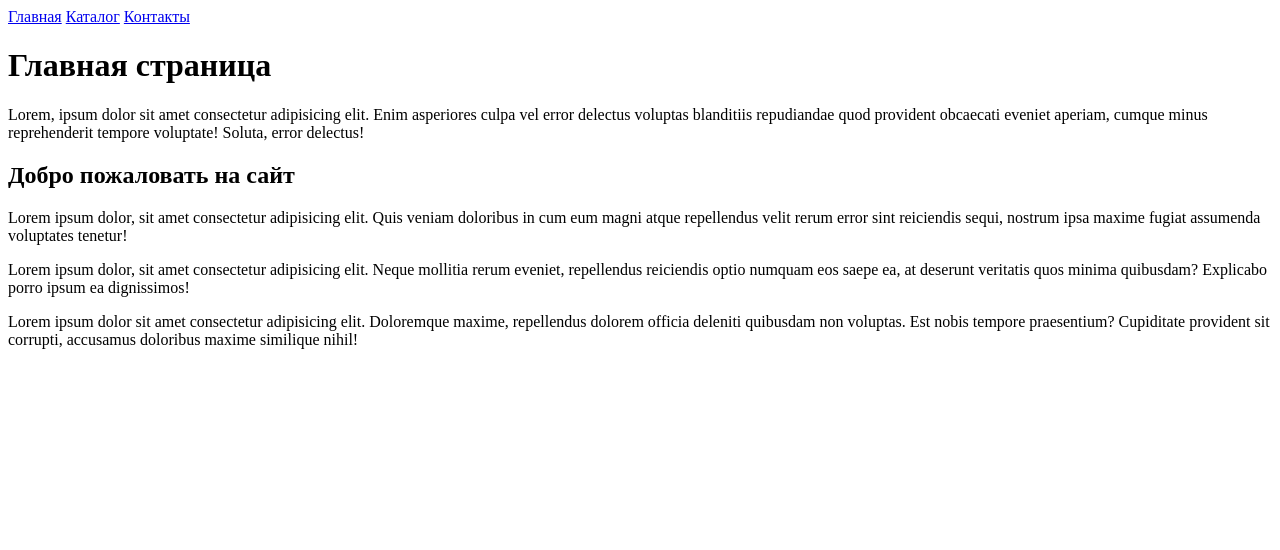
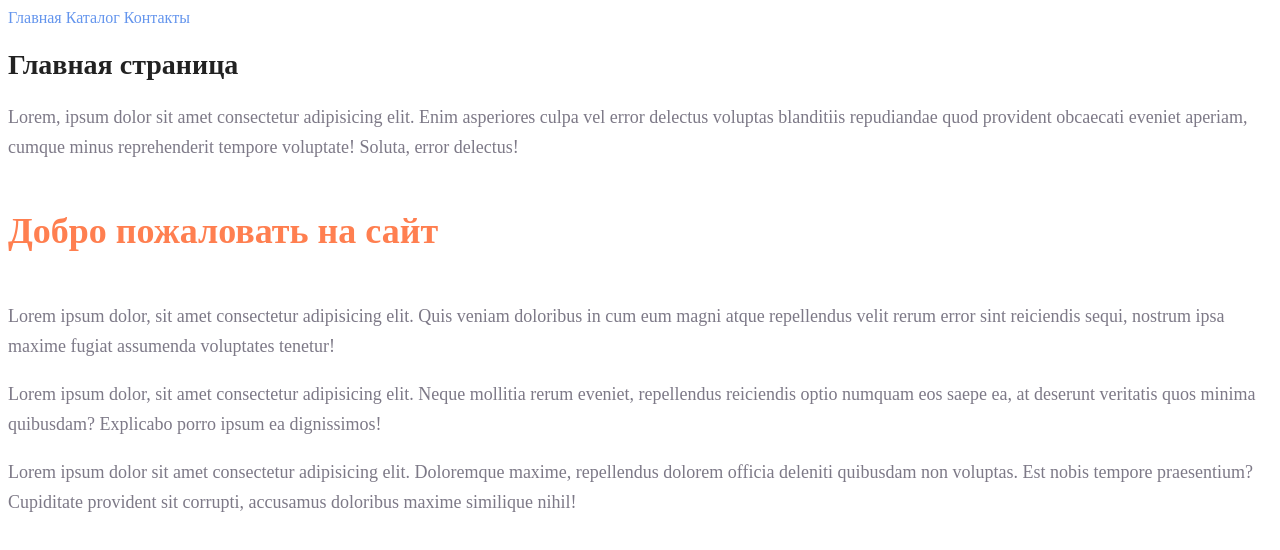
Before and after one commit to RUIHICY34455/WEBhtml, a plain HTML site: page index.html in a window 1280 px wide. Drawn offline with Linux system fonts and the light colour scheme.

Commit message:
add style.css

```diff
--- a/index.html
+++ b/index.html
@@ -6,18 +6,19 @@
     <meta http-equiv="X-UA-Compatible" content="IE=edge">
     <meta name="viewport" content="width=device-width, initial-scale=1.0">
     <title>Document</title>
+    <link rel="stylesheet" href="style-css/style.css">
 </head>
 
 <body>
-    <a href="index.html">Главная</a>
-    <a href="catalog/catalog.html">Каталог</a>
-    <a href="contacts.html">Контакты</a>
-    <h1>Главная страница</h1>
-    <p>Lorem, ipsum dolor sit amet consectetur adipisicing elit. Enim asperiores culpa vel error delectus voluptas blanditiis repudiandae quod provident obcaecati eveniet aperiam, cumque minus reprehenderit tempore voluptate! Soluta, error delectus!</p>
-    <h2>Добро пожаловать на сайт</h2>
-    <p>Lorem ipsum dolor, sit amet consectetur adipisicing elit. Quis veniam doloribus in cum eum magni atque repellendus velit rerum error sint reiciendis sequi, nostrum ipsa maxime fugiat assumenda voluptates tenetur!</p>
-    <p>Lorem ipsum dolor, sit amet consectetur adipisicing elit. Neque mollitia rerum eveniet, repellendus reiciendis optio numquam eos saepe ea, at deserunt veritatis quos minima quibusdam? Explicabo porro ipsum ea dignissimos!</p>
-    <p>Lorem ipsum dolor sit amet consectetur adipisicing elit. Doloremque maxime, repellendus dolorem officia deleniti quibusdam non voluptas. Est nobis tempore praesentium? Cupiditate provident sit corrupti, accusamus doloribus maxime similique nihil!</p>
+    <a class="link" href=" index.html ">Главная</a>
+    <a class="link" href="catalog/catalog.html">Каталог</a>
+    <a class="link" href=" contacts.html ">Контакты</a>
+    <h1 class="title">Главная страница</h1>
+    <p class="text">Lorem, ipsum dolor sit amet consectetur adipisicing elit. Enim asperiores culpa vel error delectus voluptas blanditiis repudiandae quod provident obcaecati eveniet aperiam, cumque minus reprehenderit tempore voluptate! Soluta, error delectus!</p>
+    <h2 class="subtitle">Добро пожаловать на сайт</h2>
+    <p class="text">Lorem ipsum dolor, sit amet consectetur adipisicing elit. Quis veniam doloribus in cum eum magni atque repellendus velit rerum error sint reiciendis sequi, nostrum ipsa maxime fugiat assumenda voluptates tenetur!</p>
+    <p class="text">Lorem ipsum dolor, sit amet consectetur adipisicing elit. Neque mollitia rerum eveniet, repellendus reiciendis optio numquam eos saepe ea, at deserunt veritatis quos minima quibusdam? Explicabo porro ipsum ea dignissimos!</p>
+    <p class="text">Lorem ipsum dolor sit amet consectetur adipisicing elit. Doloremque maxime, repellendus dolorem officia deleniti quibusdam non voluptas. Est nobis tempore praesentium? Cupiditate provident sit corrupti, accusamus doloribus maxime similique nihil!</p>
 
 
 
```
